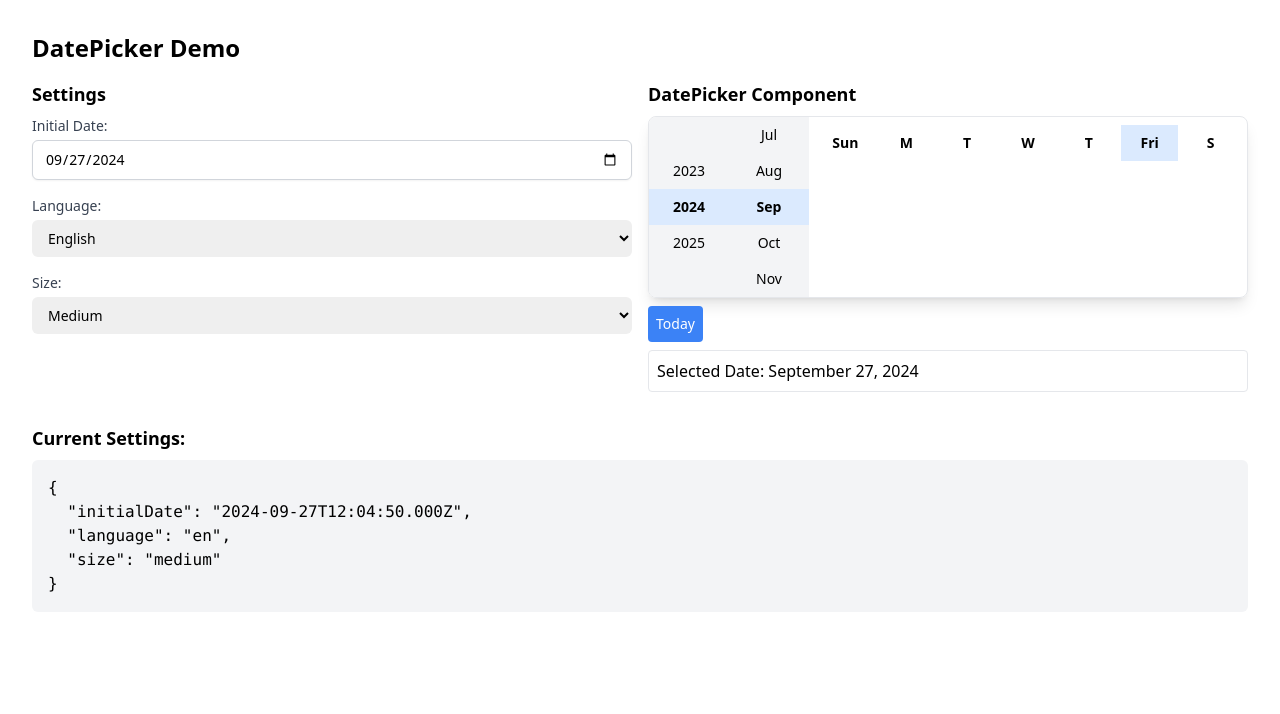
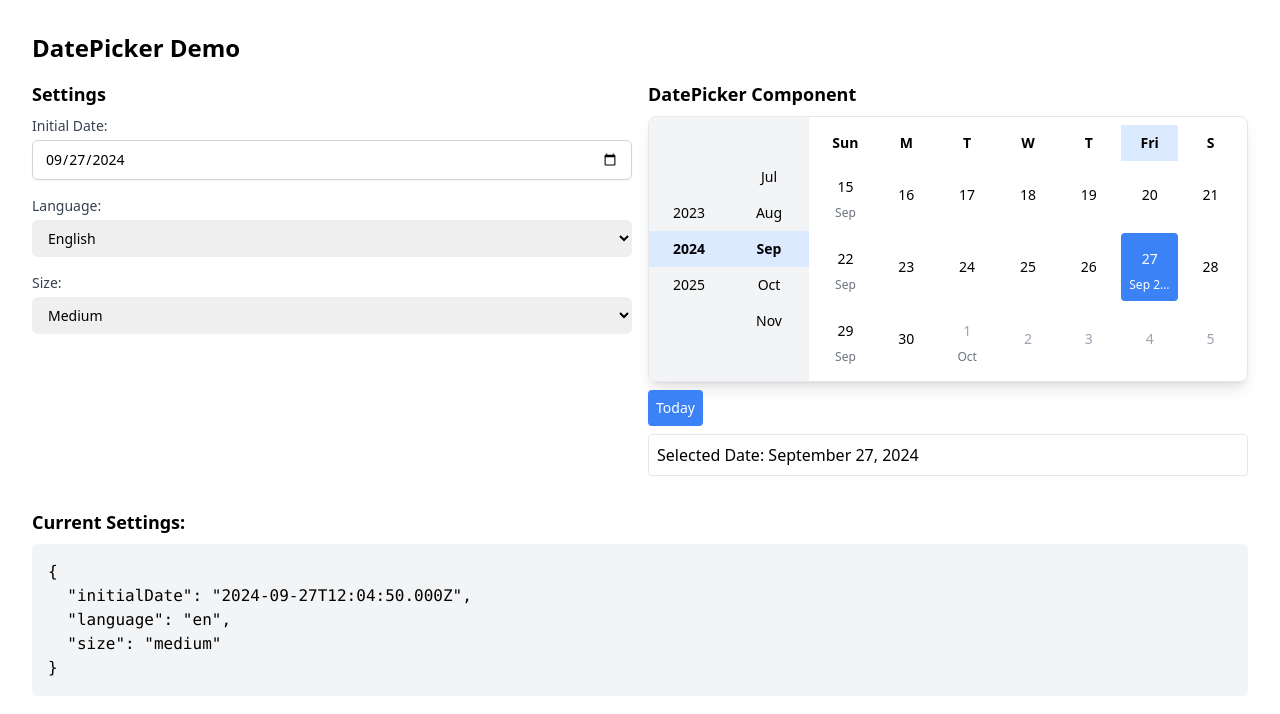
Before and after one commit to sushiljainam/date-picker, a React (Create React App) app: page / in a window 1280 px wide. Shown: the top 714 px of the page. Built offline with nearby package versions, Linux system fonts and the light colour scheme.

Commit message:
prop changing but another loop

```diff
--- a/src/components/DatePicker.js
+++ b/src/components/DatePicker.js
@@ -12,7 +12,7 @@ const DatePicker = ({
     const [visibleDates, setVisibleDates] = useState([]);
     const [focusedDate, setFocusedDate] = useState(null);
     const datePickerRef = useRef(null);
-    const initialRender = useRef(true);
+    const prevInitialDateRef = useRef(initialDate);
 
     const months = {
         en: ['Jan', 'Feb', 'Mar', 'Apr', 'May', 'Jun', 'Jul', 'Aug', 'Sep', 'Oct', 'Nov', 'Dec'],
@@ -63,18 +63,21 @@ const DatePicker = ({
     };
 
     useEffect(() => {
-        if (initialRender.current) {
-            initialRender.current = false;
-            return;
+        if (initialDate && initialDate.getTime() !== prevInitialDateRef.current?.getTime()) {
+            setSelectedDate(initialDate);
+            setCurrentYear(initialDate.getFullYear());
+            setCurrentMonth(initialDate.getMonth());
+            setVisibleDates(generateDates(initialDate));
+            prevInitialDateRef.current = initialDate;
         }
+    }, [initialDate]);
 
-        if (!initialDate || initialDate.getTime() !== selectedDate.getTime()) {
+    useEffect(() => {
             setVisibleDates(generateDates(selectedDate));
-            if (onChange) {
+        if (onChange && selectedDate.getTime() !== prevInitialDateRef.current?.getTime()) {
                 onChange(selectedDate);
             }
-        }
-    }, [initialDate, selectedDate, onChange]);
+    }, [selectedDate, onChange]);
 
     const handleDateClick = (date) => {
         setSelectedDate(date);
```
